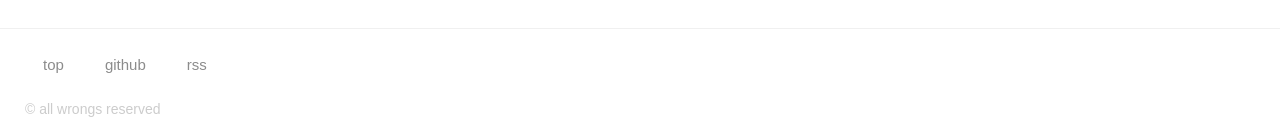
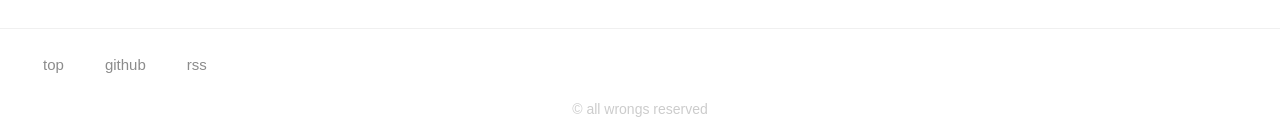
Before and after one commit to CH21S/test, a Jekyll site: the page built from index.html, in a window 1280 px wide. Shown: the part 3248-3387 px from the top of the page. Built offline with Jekyll 4.4.1, drawn with Linux system fonts in a browser that asks for light colours; the list of posts is cut into pages by our own code.

Commit message:
Update f.html

```diff
--- a/_includes/f.html
+++ b/_includes/f.html
@@ -19,5 +19,5 @@
 <p class='l i'><a class='u v' href=#>top</a>
 <a class='u v' href=>github</a>
 <a class='u v' href=>rss</a></p>
-<p class=k>&copy; all wrongs reserved</p>
+<p class='k c'>&copy; all wrongs reserved</p>
 </div>
```
